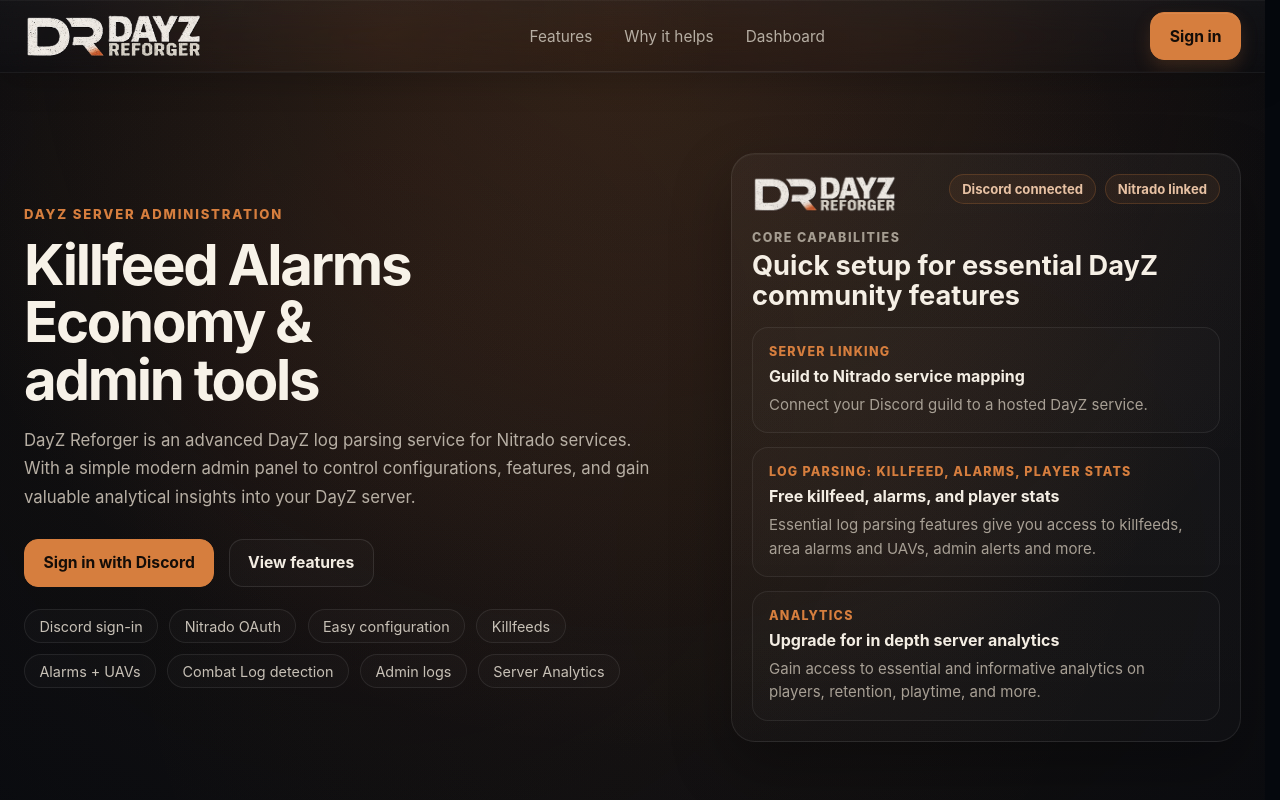
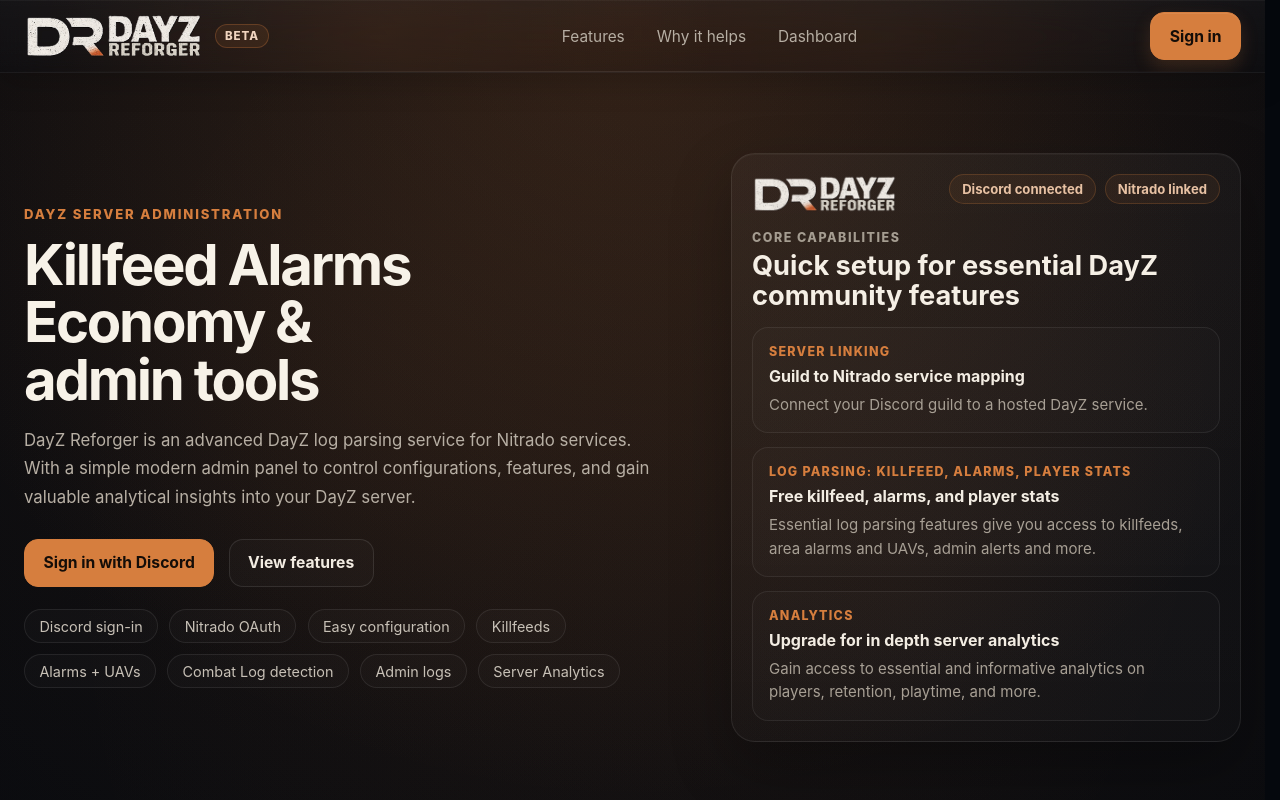
Before and after one commit to DayZ-Reforger/dayz-reforger-panel, a React (Vite) app: page / in a window 1280 px wide. Shown: the top 800 px of the page. Built offline with nearby package versions, Linux system fonts and the light colour scheme; no server answers.

Commit message:
add beta badge + footer disclaimer on all pages

```diff
--- a/src/components/layout/DashboardShell.tsx
+++ b/src/components/layout/DashboardShell.tsx
@@ -1,6 +1,7 @@
 import { Outlet, useLocation } from "react-router-dom";
 import { useAuth } from "../../app/providers/AuthProvider";
-import { getApiBaseUrl } from "../../lib/api";
+import { BetaBadge } from "../ui/BetaBadge";
+import { SiteFooter } from "./Footer";
 import { SidebarNav } from "./sidebar/SidebarNav";
 
 const PAGE_META: Record<string, { eyebrow: string; title: string }> = {
@@ -15,6 +16,7 @@ const PAGE_META: Record<string, { eyebrow: string; title: string }> = {
 export function DashboardShell() {
   const location = useLocation();
   const { user } = useAuth();
+
   const pageMeta = PAGE_META[location.pathname] ?? {
     eyebrow: "Guild workspace",
     title: "Server configuration",
@@ -28,25 +30,38 @@ export function DashboardShell() {
   return (
     <div className="app-shell">
       <SidebarNav />
+
       <div className="app-shell__main">
         <header className="topbar">
-          <div>
-            <div className="eyebrow">{pageMeta.eyebrow}</div>
+          <div className="topbar__heading">
+            <div className="topbar__eyebrow-row">
+              <div className="eyebrow">{pageMeta.eyebrow}</div>
+              <BetaBadge compact />
+            </div>
+
             <h1>{pageMeta.title}</h1>
           </div>
+
           <div className="topbar__meta">
             <span className="topbar__pill">Discord connected</span>
+
             <span
               className={`topbar__pill${nitradoConnected ? " topbar__pill--accent" : ""}`}
             >
               {nitradoConnected ? "Nitrado linked" : "Nitrado not linked"}
             </span>
+
             <span className="topbar__pill">Usage {usage}</span>
           </div>
         </header>
+
         <main className="app-content">
           <Outlet />
         </main>
+
+        <div className="app-shell__footer">
+          <SiteFooter />
+        </div>
       </div>
     </div>
   );
--- /dev/null
+++ b/src/components/layout/Footer.tsx
@@ -0,0 +1,24 @@
+export function SiteFooter() {
+  return (
+    <footer className="site-footer">
+      <div className="site-footer__inner">
+        <p className="site-footer__line">
+          © 2023–2026 DayZ Reforger. All rights reserved.
+        </p>
+
+        <p className="site-footer__line">
+          This website is not affiliated with or authorized by Bohemia
+          Interactive a.s. Bohemia Interactive, ARMA, DAYZ, and all associated
+          logos and designs are trademarks or registered trademarks of Bohemia
+          Interactive a.s.
+        </p>
+
+        <br></br>
+        <p className="site-footer__line">
+          DayZ Reforger is currently in beta and under active development.
+          Features and behavior may change during testing.
+        </p>
+      </div>
+    </footer>
+  );
+}
--- /dev/null
+++ b/src/components/ui/BetaBadge.tsx
@@ -0,0 +1,7 @@
+export function BetaBadge({ compact = false }: { compact?: boolean }) {
+  return (
+    <span className={`beta-badge${compact ? " beta-badge--compact" : ""}`}>
+      Beta
+    </span>
+  );
+}
--- a/src/pages/marketing/LandingPage.tsx
+++ b/src/pages/marketing/LandingPage.tsx
@@ -1,6 +1,8 @@
 import { Link } from "react-router-dom";
 import logo from "../../assets/logo_combined_sidebar.png";
 import { getDiscordLoginUrl } from "../../lib/api";
+import { BetaBadge } from "../../components/ui/BetaBadge";
+import { SiteFooter } from "../../components/layout/Footer";
 
 const featureItems = [
   {
@@ -67,6 +69,7 @@ export function LandingPage() {
     <div className="landing-page">
       <header className="marketing-header">
         <div className="marketing-header__inner">
+          <div className="marketing-header__brand-wrap">
             <Link
               to="/"
               className="marketing-header__brand"
@@ -78,6 +81,8 @@ export function LandingPage() {
                 className="marketing-header__logo"
               />
             </Link>
+            <BetaBadge compact />
+          </div>
 
           <nav
             className="marketing-header__nav"
@@ -299,6 +304,7 @@ export function LandingPage() {
           </div>
         </section>
       </main>
+      <SiteFooter />
     </div>
   );
 }
--- a/src/styles/components/status.css
+++ b/src/styles/components/status.css
@@ -34,3 +34,24 @@
     border-color: rgba(255, 255, 255, 0.09);
     background: rgba(255, 255, 255, 0.035);
 }
+.beta-badge {
+    display: inline-flex;
+    align-items: center;
+    justify-content: center;
+    min-height: 28px;
+    padding: 0 0.7rem;
+    border: 1px solid rgba(214, 126, 62, 0.28);
+    border-radius: 999px;
+    background: rgba(214, 126, 62, 0.1);
+    color: #f0d4bf;
+    font-size: 0.78rem;
+    font-weight: 800;
+    letter-spacing: 0.08em;
+    text-transform: uppercase;
+}
+
+.beta-badge--compact {
+    min-height: 24px;
+    padding: 0 0.55rem;
+    font-size: 0.72rem;
+}
--- a/src/styles/index.css
+++ b/src/styles/index.css
@@ -14,3 +14,4 @@
 @import "./pages/dashboard.css";
 @import "./responsive.css";
 @import "./layout/sidebar-profile-card.css";
+@import "./layout/footer.css";
--- a/src/styles/layout/dashboard-shell.css
+++ b/src/styles/layout/dashboard-shell.css
@@ -11,3 +11,45 @@
 .app-content {
     padding: 2rem;
 }
+.app-shell {
+    min-height: 100dvh;
+    display: flex;
+}
+
+.app-shell__main {
+    min-width: 0;
+    min-height: 100dvh;
+    flex: 1;
+    display: flex;
+    flex-direction: column;
+}
+
+.topbar {
+    display: flex;
+    align-items: flex-start;
+    justify-content: space-between;
+    gap: 1.25rem;
+}
+
+.topbar__heading {
+    display: flex;
+    flex-direction: column;
+    gap: 0.35rem;
+    min-width: 0;
+}
+
+.topbar__eyebrow-row {
+    display: flex;
+    align-items: center;
+    gap: 0.65rem;
+    flex-wrap: wrap;
+}
+
+.app-content {
+    flex: 1;
+    min-height: 0;
+}
+
+.app-shell__footer {
+    margin-top: auto;
+}
--- /dev/null
+++ b/src/styles/layout/footer.css
@@ -0,0 +1,25 @@
+.site-footer {
+    margin-top: 2.5rem;
+    border-top: 1px solid rgba(255, 255, 255, 0.06);
+    background: linear-gradient(
+        180deg,
+        rgba(255, 255, 255, 0.015) 0%,
+        rgba(255, 255, 255, 0.008) 100%
+    );
+}
+
+.site-footer__inner {
+    width: min(1280px, calc(100% - 3rem));
+    margin: 0 auto;
+    padding: 1.25rem 0 1.6rem;
+    display: flex;
+    flex-direction: column;
+    gap: 0.45rem;
+}
+
+.site-footer__line {
+    margin: 0;
+    color: #9f9a91;
+    font-size: 0.84rem;
+    line-height: 1.55;
+}
--- a/src/styles/pages/marketing.css
+++ b/src/styles/pages/marketing.css
@@ -532,3 +532,21 @@
         width: 100%;
     }
 }
+.marketing-header__brand-wrap {
+    display: flex;
+    align-items: center;
+    gap: 0.7rem;
+}
+
+.marketing-header__brand {
+    display: inline-flex;
+    align-items: center;
+    line-height: 0;
+}
+
+.marketing-header__logo {
+    display: block;
+    width: 180px;
+    height: auto;
+    object-fit: contain;
+}
```
Lines whose indentation alone changed are shown as unchanged.
